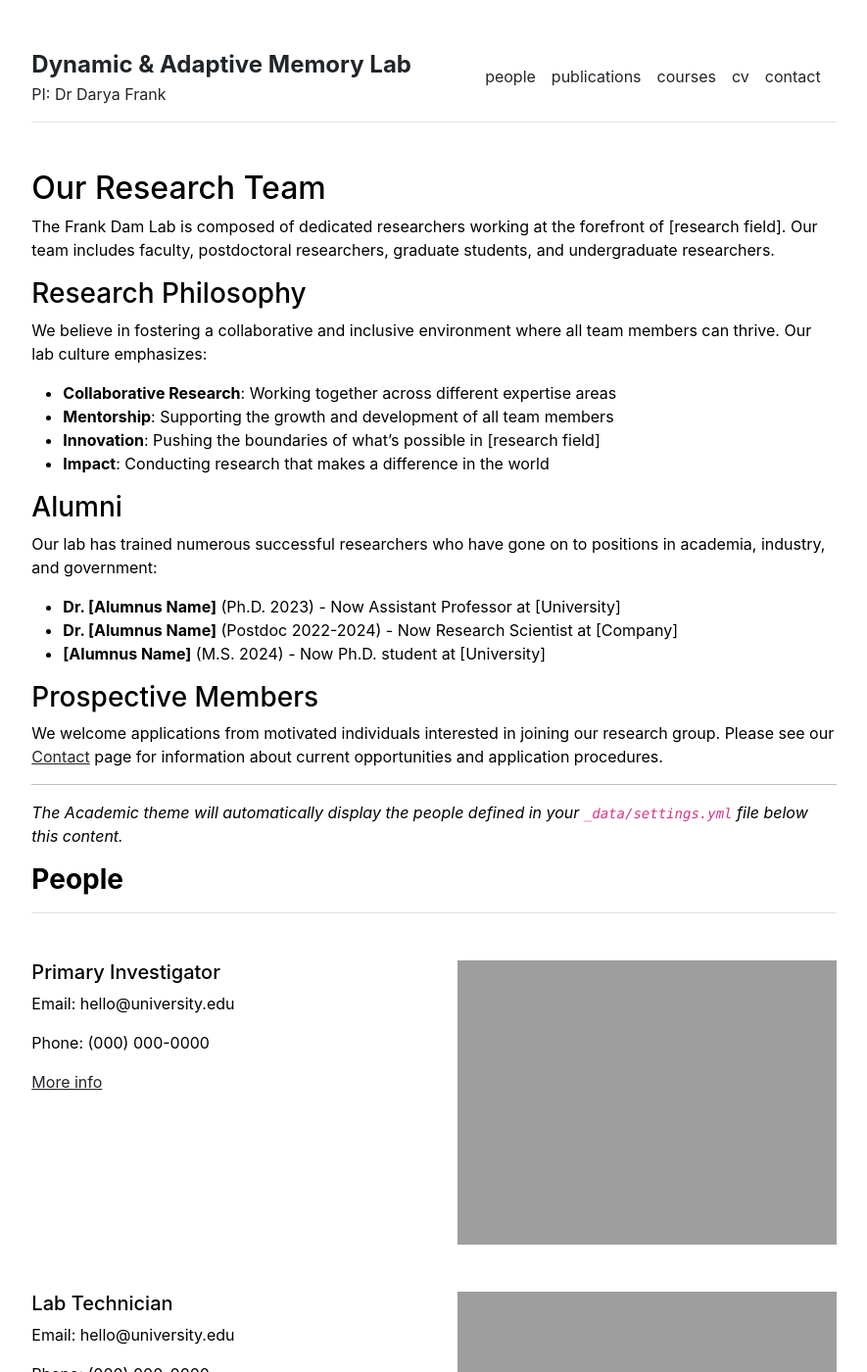
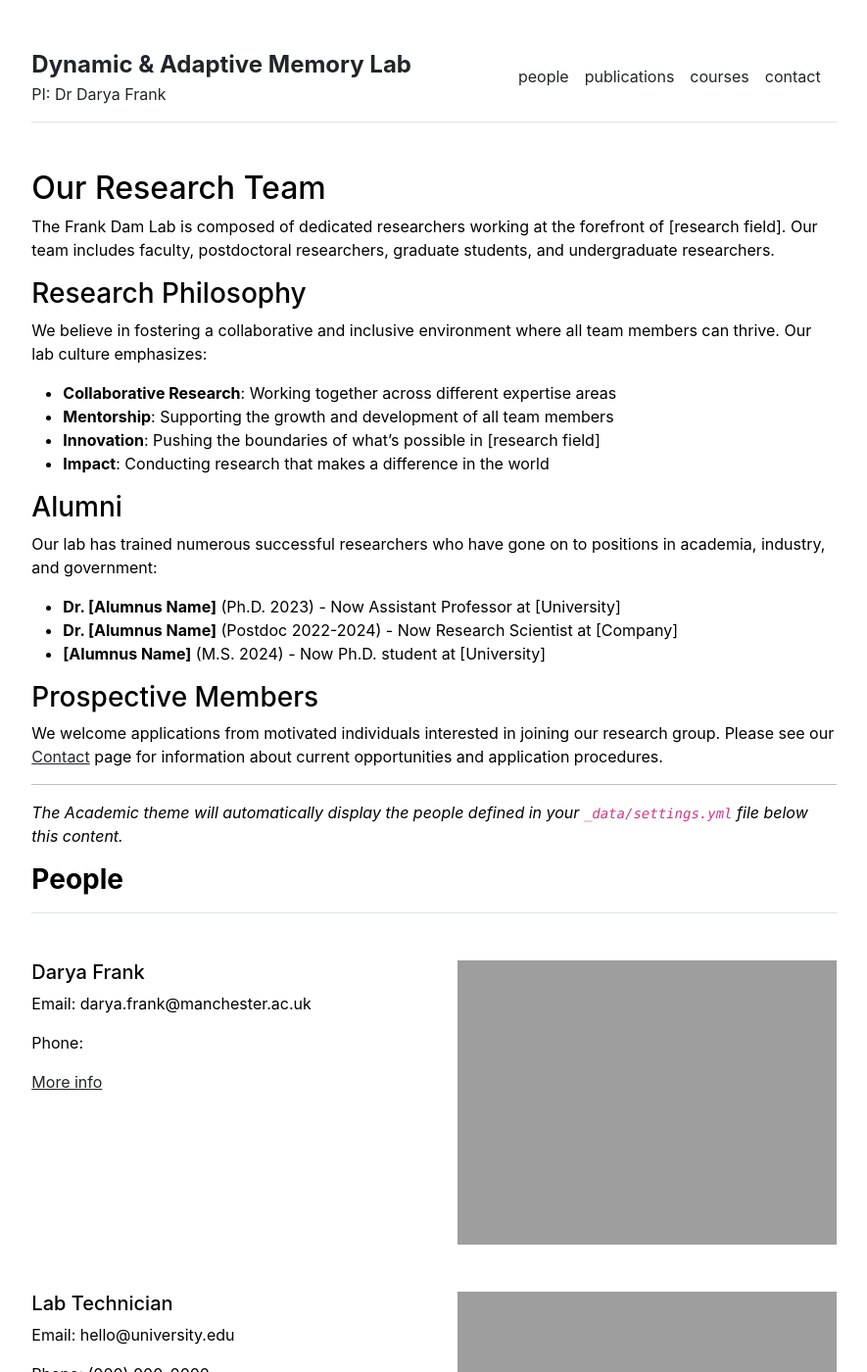
Before and after one commit to frank-dam-lab/frank-dam-lab.github.io, a Jekyll site: the page built from people.md, in a window 1280 px wide and 1400 px high. Shown: the whole window at 98% size, without its empty margins (197-1082 px from the left). Built offline with Jekyll 4.4.1, drawn with Linux system fonts in a browser that asks for light colours.

Commit message:
settings.yml

```diff
--- a/_data/settings.yml
+++ b/_data/settings.yml
@@ -2,11 +2,10 @@ menu:
 - {name: 'people', url: '/people'}
 - {name: 'publications', url: '/publications'}
 - {name: 'courses', url: '/courses'}
-- {name: 'cv', url: '/cv'}
 - {name: 'contact', url: '/contact'}
 
 people:
-- {name: 'Primary Investigator', title: 'Researcher', department: 'Physics & Astronomy', institution: 'Some University', institution_address: '1 Main Street, Canada', phone: '(000) 000-0000', email: 'hello@university.edu', office: 'Science Building 505', image: 'assets/img/primary-investigator.jpg', url: 'primary-investigator'}
+- {name: 'Darya Frank', title: 'Royal Society URF', department: 'Andrew Mayes Centre for Cognitive Neuroscience', institution: 'The University of Manchester', email: 'darya.frank@manchester.ac.uk', image: 'assets/img/primary-investigator.jpg', url: 'primary-investigator'}
 - {name: 'Lab Technician', title: 'Researcher', department: 'Physics & Astronomy', institution: 'Some University', institution_address: '1 Main Street, Canada', phone: '(000) 000-0000', email: 'hello@university.edu', office: 'Science Building 505', image: 'assets/img/lab-technician.jpg', url: 'lab-technician'}
 - {name: 'Graduate Student', title: 'Researcher', department: 'Physics & Astronomy', institution: 'Some University', institution_address: '1 Main Street, Canada', phone: '(000) 000-0000', email: 'hello@university.edu', office: 'Science Building 505', image: 'assets/img/graduate-student.jpg', url: 'graduate-student'}
 
```
